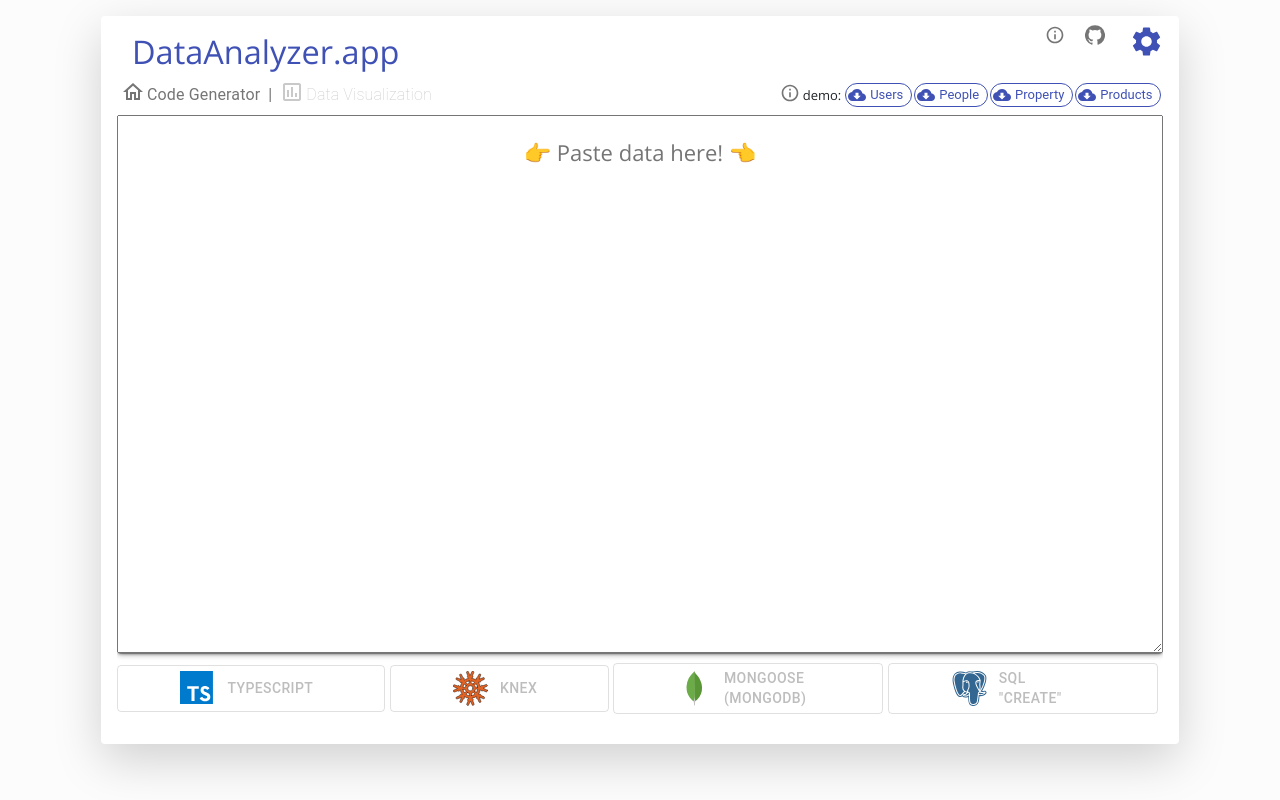
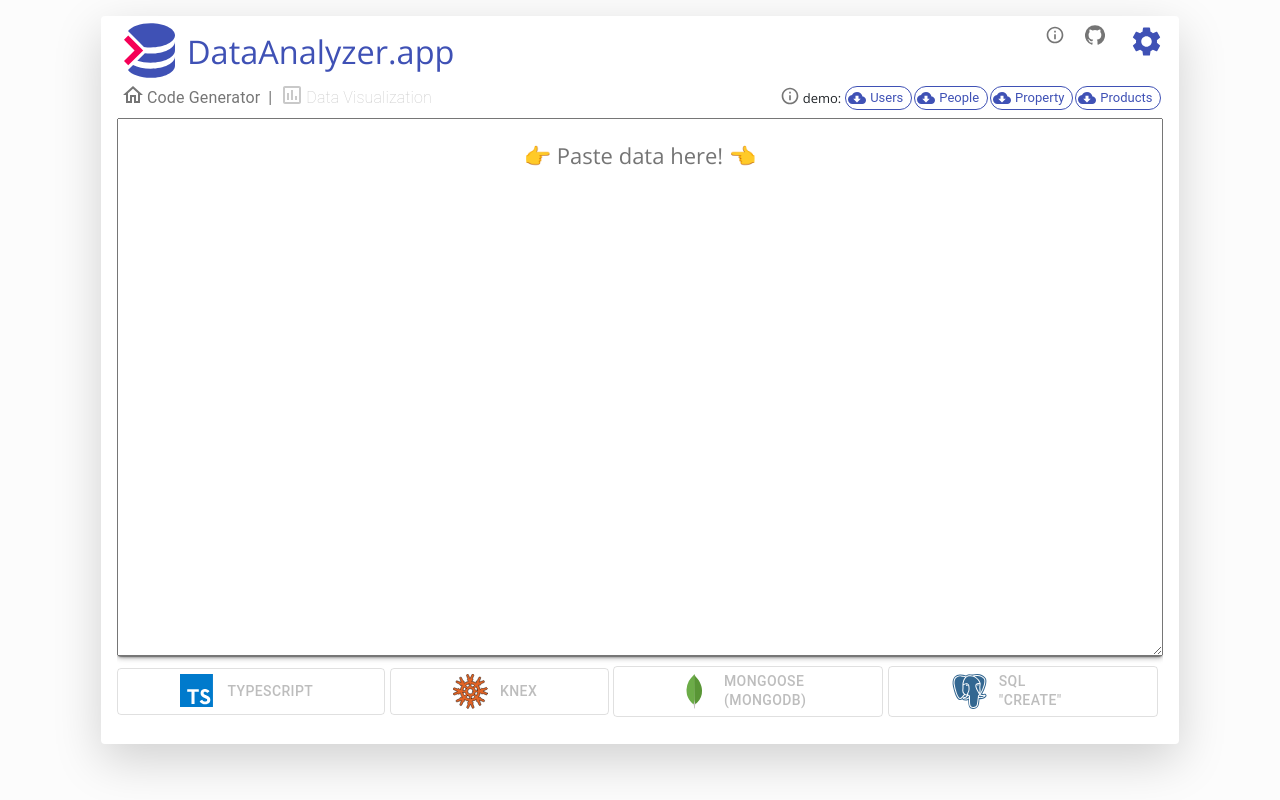
Before and after one commit to elite-libs/DataAnalyzer.app, a React (Create React App) app: page / in a window 1280 px wide. Built offline with nearby package versions, Linux system fonts and the light colour scheme.

Commit message:
added logo

```diff
--- a/public/index.html
+++ b/public/index.html
@@ -2,7 +2,7 @@
 <html lang="en">
   <head>
     <meta charset="utf-8" />
-    <link rel="icon" href="%PUBLIC_URL%/favicon.svg" />
+    <link rel="icon" href="%PUBLIC_URL%/images/DataAnalyzerDualColor.svg" />
     <meta name="viewport" content="width=device-width, initial-scale=1" />
     <meta name="theme-color" content="#000000" />
     <meta name="description" content="Typed Schema, Model and Script Generator!" />
--- a/src/components/SchemaTools/index.scss
+++ b/src/components/SchemaTools/index.scss
@@ -36,6 +36,13 @@
 
 .brand-link {
   cursor: pointer;
+  img {
+    margin-top: -10px;
+    margin-left: -10px;
+    margin-right: 10px;
+    width: 55px;
+    height: 55px;
+  }
 }
 
 .icon-button-box {
--- a/src/components/SchemaTools/index.tsx
+++ b/src/components/SchemaTools/index.tsx
@@ -240,6 +240,7 @@
           <nav className="row row-block w-100">
             <h1 className="col-9 col-sm-10" title="Reset/Load Home Screen">
               <Link className="brand-link" component={RouteLink} to="/" onClick={resetResults}>
+                <img src="/images/DataAnalyzerDualColor.svg" alt="Data Analyzer app icon" />
                 DataAnalyzer.app
               </Link>
             </h1>
--- a/src/store/analysisSlice.tsx
+++ b/src/store/analysisSlice.tsx
@@ -27,7 +27,7 @@
     setInputData(state, action: PayloadAction<string | undefined | null>) {
       const { payload } = action;
       if (payload === state.inputData) return;
-      state.inputData = payload;
+      state.inputData = (payload != null && payload.trim()) || '';
       state.inputTimestamp = payload != null ? Date.now() : null;
       state.schema = null;
       state.schemaTimestamp = null;
```
Also changed, not shown: 1 other file (tests, documents, lock files or other folders).
